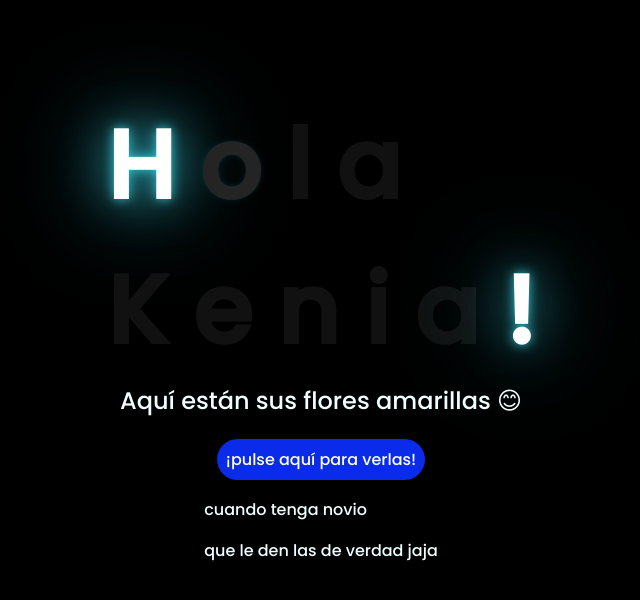
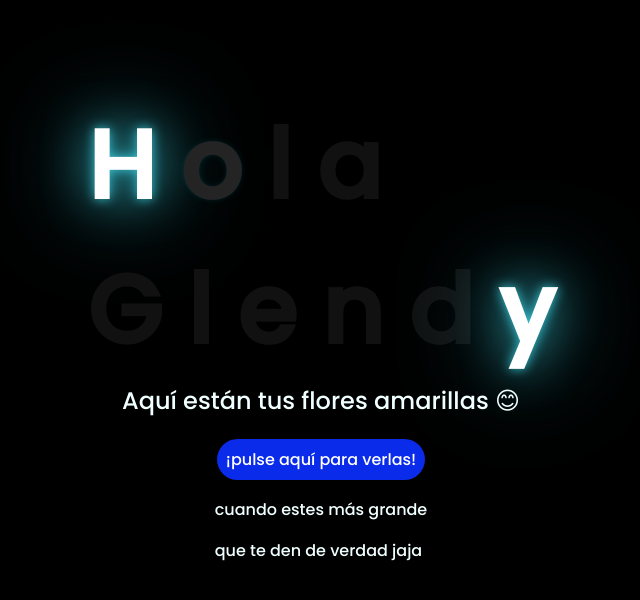
Before and after one commit to OsmanRizo/glen, a plain HTML site: page index.html in a window 1280 px wide. Shown: the whole page, without its empty margins (327-967 px from the left). Drawn offline with Linux system fonts and the light colour scheme.

Commit message:
Update index.html

```diff
--- a/index.html
+++ b/index.html
@@ -16,15 +16,15 @@
         <span>o</span>
         <span>l</span>
         <span>a</span><br>
-        <span>K</span>
+        <span>G</span>
+        <span>l</span>
         <span>e</span>
         <span>n</span>
-        <span>i</span>
-        <span>a</span>
-        <span>!</span>
+        <span>d</span>
+        <span>y</span>
     </div>
     <div class="description">
-        <span>Aquí están sus flores amarillas 😊</span>
+        <span>Aquí están tus flores amarillas 😊</span>
     </div>
     <div class="button">
         <button class="botones">
@@ -34,8 +34,8 @@
 
     <!-- Créditos -->
     <div class="credits">
-        <p> cuando tenga novio</p>
-        <p> que le den las de verdad jaja</p>
+        <p> cuando estes más grande</p>
+        <p> que te den de verdad jaja</p>
     </div>
 </body>
 
```
